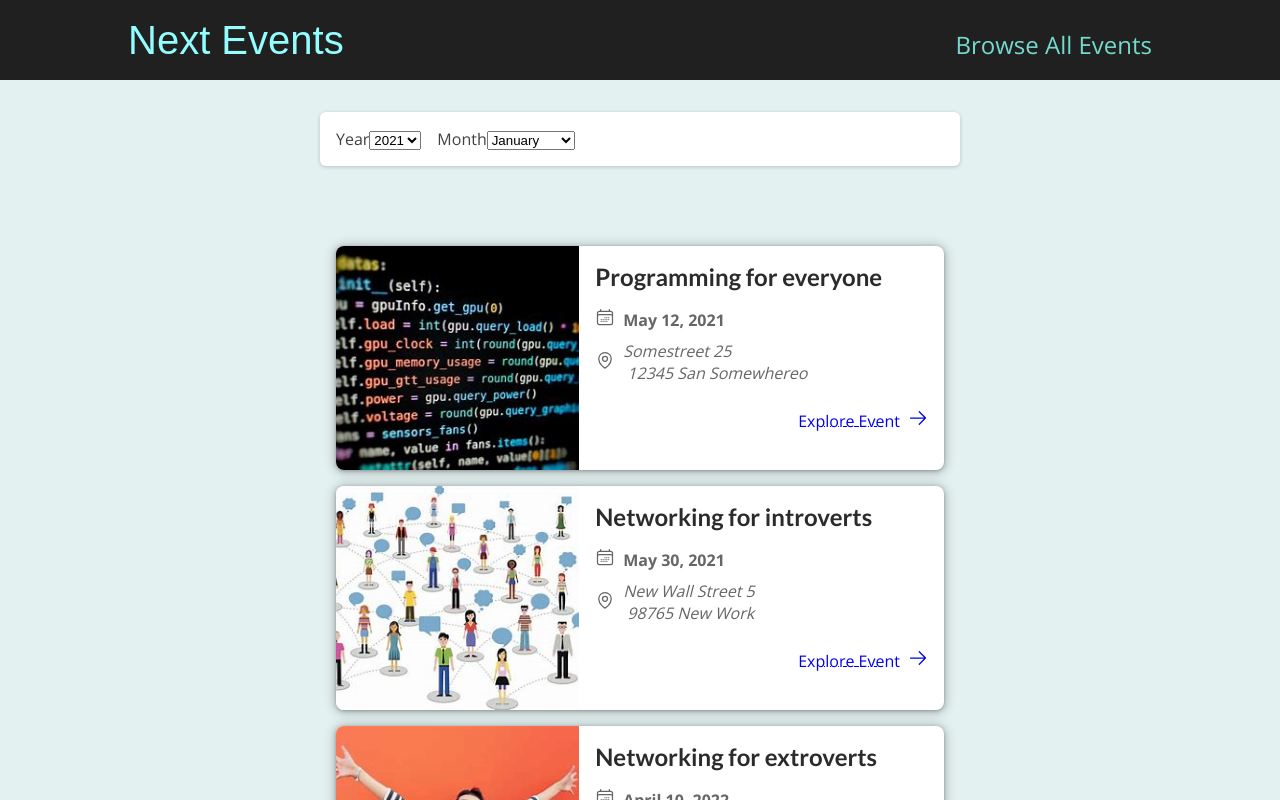
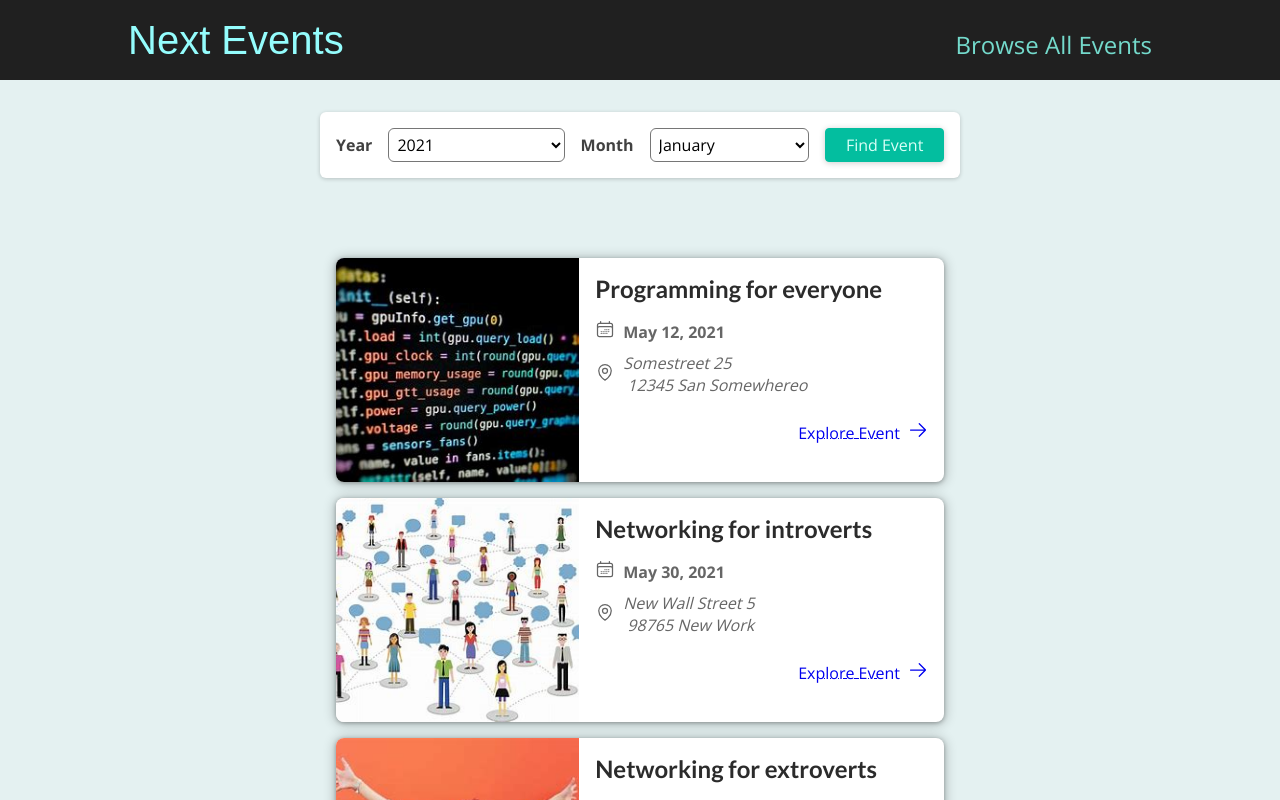
Before and after one commit to parham-devdocs/app-router-next, a Next.js app: page / in a window 1280 px wide. Shown: the top 800 px of the page. Built offline with nearby package versions, Linux system fonts and the light colour scheme.

Commit message:
search functionality completed

```diff
--- a/components/event-search.js
+++ b/components/event-search.js
@@ -1,20 +1,29 @@
-import React from 'react'
+import React, { useRef } from 'react'
 import Button from './ui/button';
 import classes from "./event-search.module.css";
-const EventSearch = () => {
+const EventSearch = ({onSearch}) => {
+  const yearInputRef = useRef()
+    const monthInputRef = useRef();
+
+  function SubmitHandler(event) {
+    event.preventDefault()
+    const selectedYear = yearInputRef.current.value
+        const selectedMonth = monthInputRef.current.value;
+    onSearch(selectedYear,selectedMonth)
+  }
   return (
-    <form className={classes.form}>
+    <form className={classes.form} onSubmit={SubmitHandler}>
       <div className={classes.controls}>
-        <div className={classes.constrol}>
+        <div className={classes.control}>
           <label htmlFor="year">Year</label>
-          <select id="year">
+          <select id="year" ref={yearInputRef}>
             <option value={2021}>2021</option>
             <option value={2022}>2022</option>
           </select>
         </div>
-        <div className={classes.constrol}>
+        <div className={classes.control}>
           <label htmlFor="month">Month</label>
-          <select id="month">
+          <select id="month" ref={monthInputRef}>
             <option value="1">January</option>
             <option value="2">February</option>
             <option value="3">March</option>
@@ -30,7 +39,8 @@ const EventSearch = () => {
           </select>
         </div>
       </div>
-      <Button>Findn Event</Button>
+
+      <Button >Find Event</Button>
     </form>
   );
 }
--- a/components/ui/button.js
+++ b/components/ui/button.js
@@ -5,7 +5,7 @@ const Button = ({ link, children,onclick }) => {
   if (link) {
       return <Link href={link}>{children}</Link>;
   }
-  <button className={classes.btn} onClick={onclick}>{ children }</button>
+ return <button className={classes.btn} onClick={onclick}>{ children }</button>
 }
 
 export default Button
--- a/pages/index.js
+++ b/pages/index.js
@@ -1,13 +1,19 @@
 import React from 'react'
 import EventList from '../components/eventList'
-import { getAllEvents } from '../data/DummyData'
+import { getAllEvents, getFilteredEvents } from '../data/DummyData'
 import EventSearch from '../components/event-search'
+import { useRouter } from 'next/router'
 
 const HomePage = () => {
-  const events=getAllEvents()
+  const events = getAllEvents()
+  const router=useRouter()
+  const findEvent = (year, month) => {
+
+   router.push(`/events/${year}/${month}`)
+  }
   return (
     <div>
-      <EventSearch/>
+      <EventSearch onSearch={findEvent}/>
       <EventList items={events} />
     </div>
   )
```
